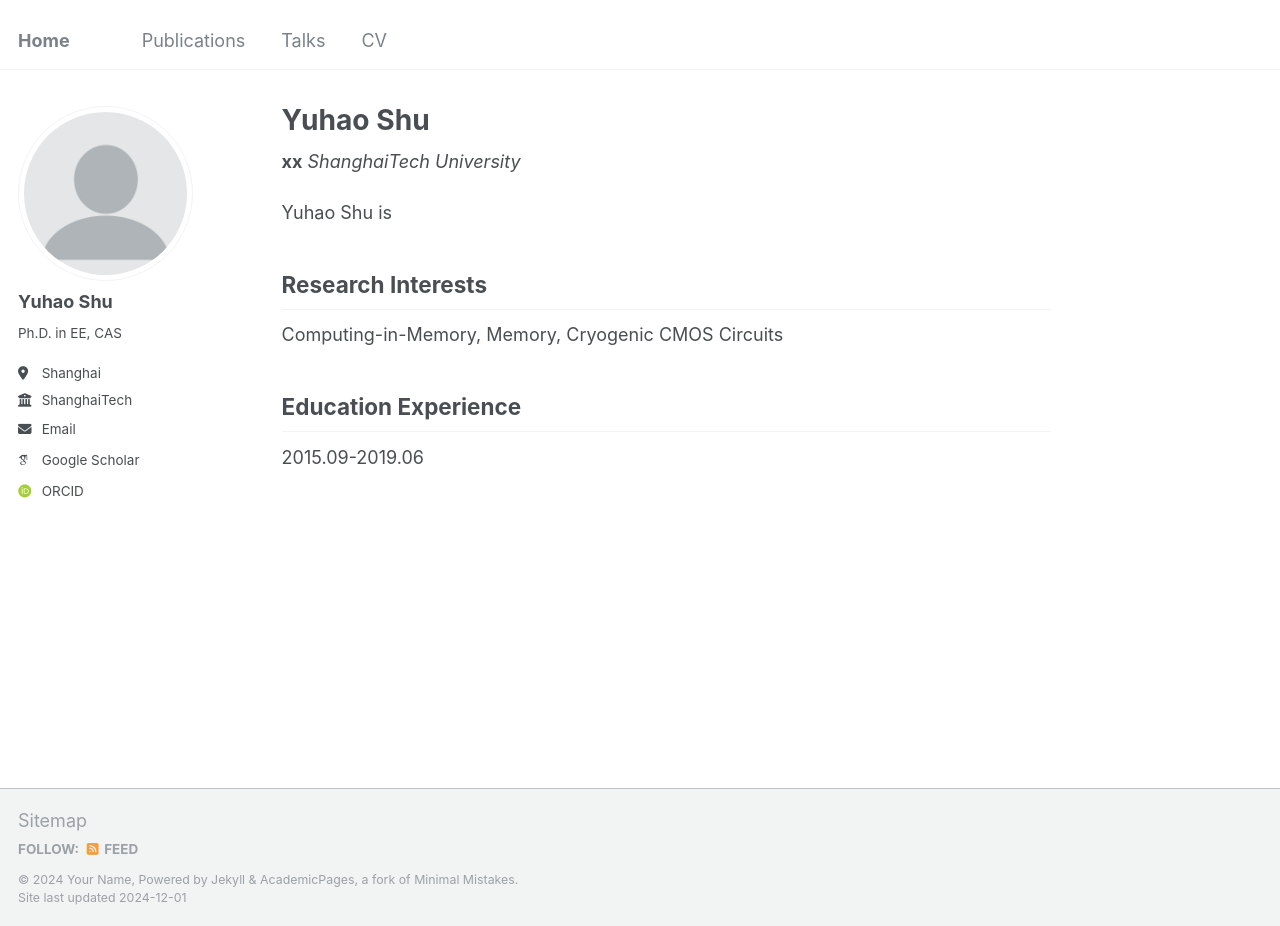
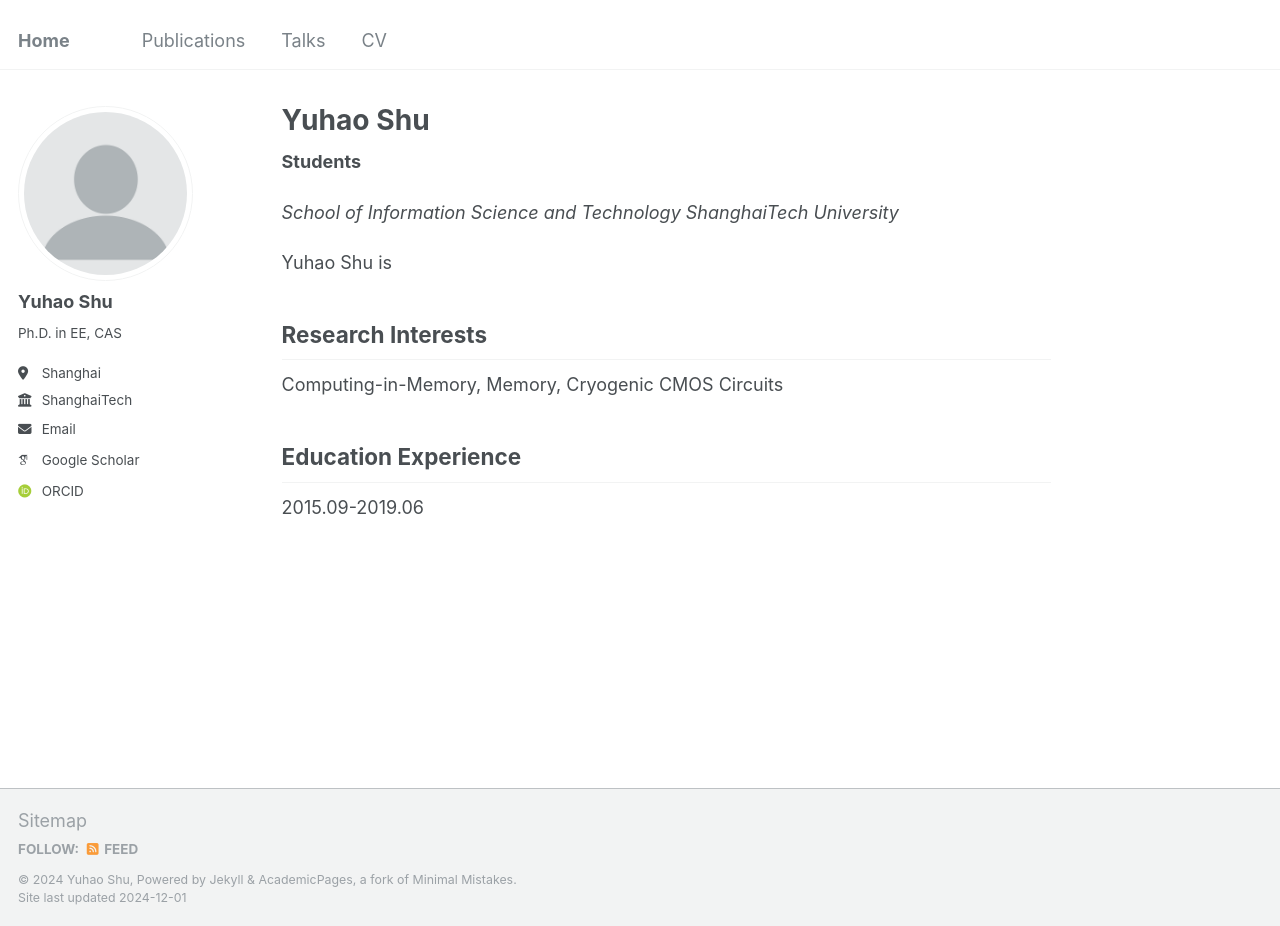
Before and after one commit to beckycaspar/beckycaspar.github.io, a Jekyll site: the page built from _pages/about.md, in a window 1280 px wide and 926 px high. Built offline with Jekyll 4.4.1, drawn with Linux system fonts in a browser that asks for light colours; some web fonts are replaced.

Commit message:
update home

```diff
--- a/_config.yml
+++ b/_config.yml
@@ -10,8 +10,8 @@
 locale                   : "en-US"
 title                    : "Home"
 title_separator          : "-"
-name                     : &name "Your Name"
-description              : &description "personal description"
+name                     : &name "Yuhao Shu"
+description              : &description "test1"
 url                      : https://beckycaspar.github.io # the base hostname & protocol for your site e.g. "https://[your GitHub username].github.io"
 baseurl                  : "" # the subpath of your site, e.g. "/blog"
 repository               : "academicpages/academicpages.github.io"
--- a/_pages/about.md
+++ b/_pages/about.md
@@ -7,7 +7,9 @@ redirect_from:
   - /about.html
 ---
 
-**xx**
+**Students**
+
+*School of Information Science and Technology*
 *ShanghaiTech University*
 
 Yuhao Shu is
```
